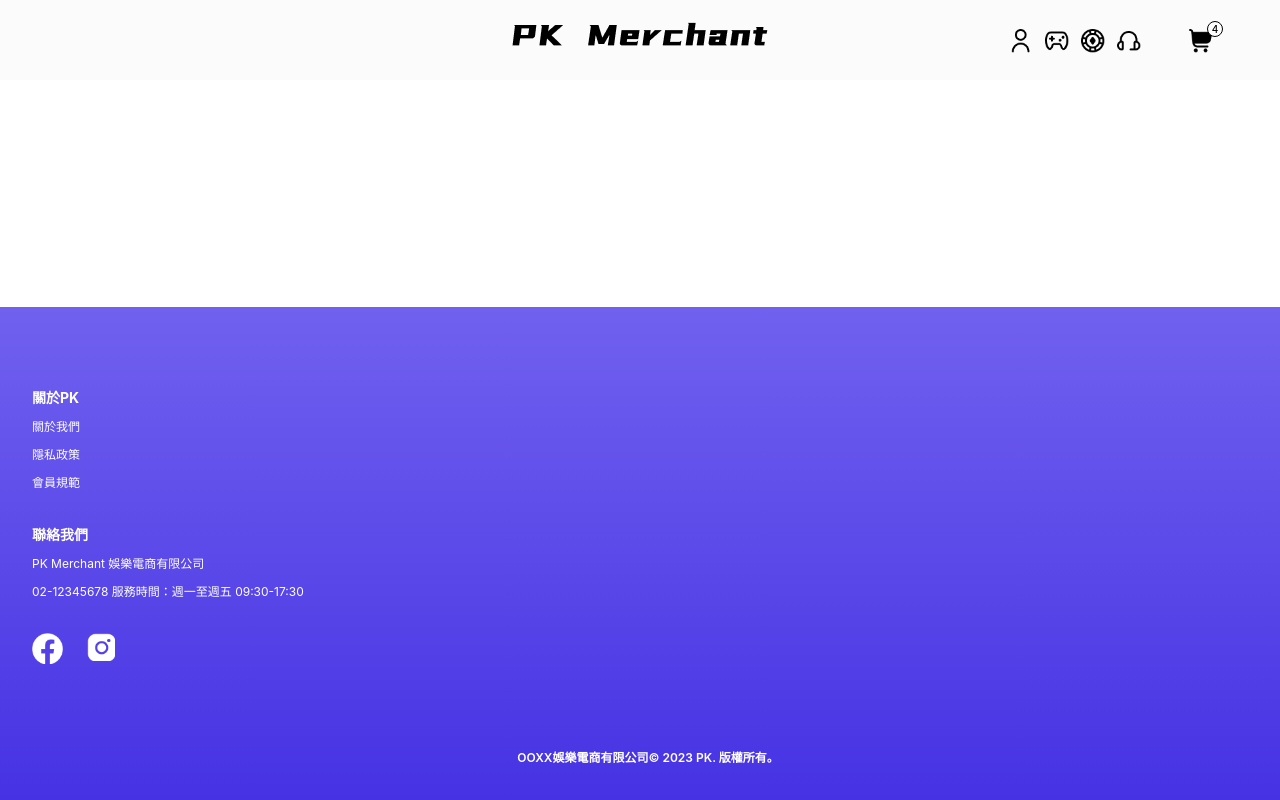
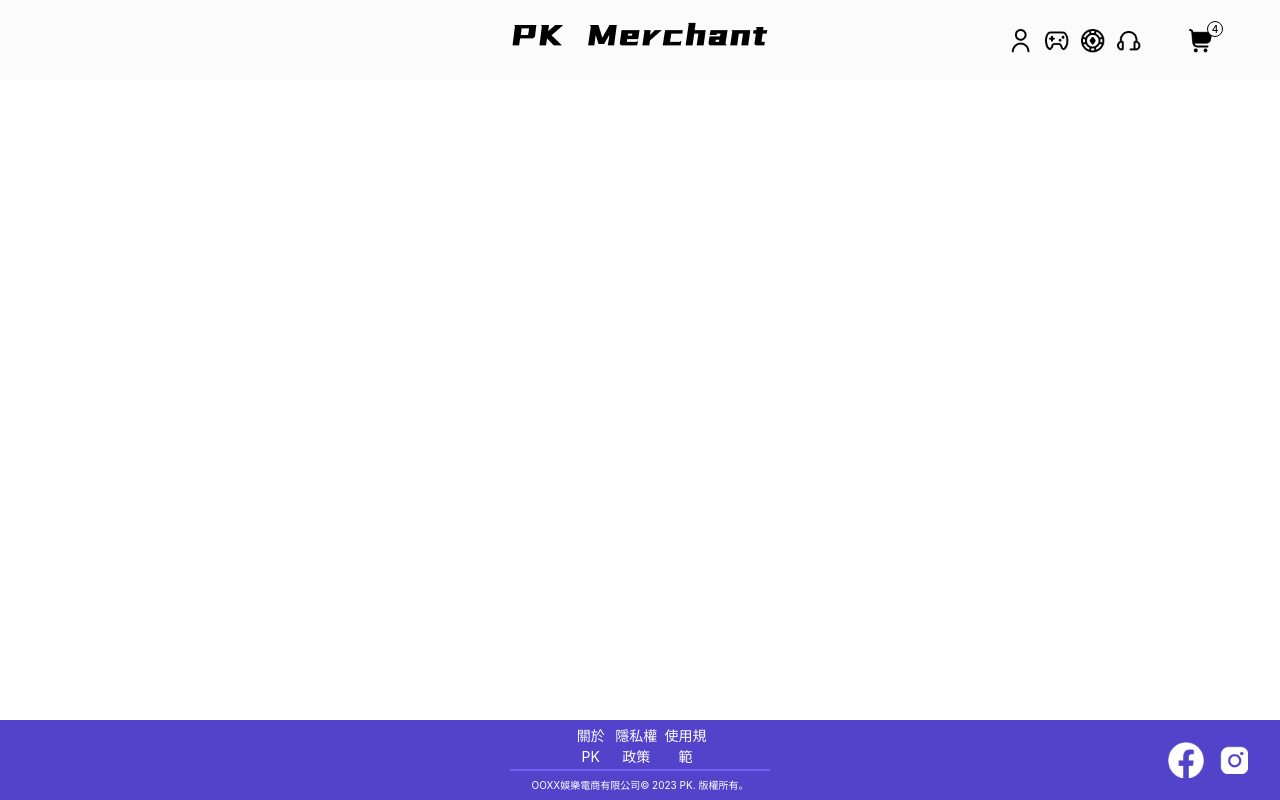
Before and after one commit to ThandarAungUCSM/pk_nuxt, a Nuxt app: page / in a window 1280 px wide. Built offline with nearby package versions, Linux system fonts and the light colour scheme.

Commit message:
footer mobile & pc

```diff
--- a/components/Footer.vue
+++ b/components/Footer.vue
@@ -1,5 +1,6 @@
 <template>
-  <div class="footer-block">
+  <div>
+    <div class="footer-block-m">
       <div>
         <p class="foot-title1">關於PK</p>
         <span class="txt1">關於我們</span>
@@ -19,6 +20,24 @@
         <span class="footest-txt">OOXX娛樂電商有限公司© 2023 PK. 版權所有。</span>
       </div>
     </div>
+    <div class="footer-block-pc">
+      <div class="hidden-css">
+      </div>
+      <div class="footest-block">
+        <div class="m-center">
+          <span class="center-top">關於PK</span>
+          <span class="center-top">隱私權政策</span>
+          <span class="center-top">使用規範</span>
+        </div>
+        <div class="line-css"></div>
+        <span class="footest-txt">OOXX娛樂電商有限公司© 2023 PK. 版權所有。</span>
+      </div>
+      <div class="foot-img">
+        <img class="fb-css" alt="facebook" src="../assets/mobile/facebook.png" />
+        <img class="inst-css" alt="instagram" src="../assets/mobile/instagram.png" />
+      </div>
+    </div>
+  </div>
 </template>
 
 <script>
@@ -36,12 +55,16 @@ export default {
 </script>
 
 <style lang="scss" scoped>
-  .footer-block {
+  .footer-block-m {
+    display: none;
+    @media screen and (max-width: 768px) {
+      display: block;
       position: absolute;
       bottom: 0;
       width: 100%;
       background: linear-gradient(180deg, #7161EF 0%, #4632E3 100%);
       padding: 5rem 1rem 2rem 2rem;
+    }
     .foot-title1, .foot-title2 {
       font-weight: 700;
       font-size: 14px;
@@ -81,4 +104,65 @@ export default {
       }
     }
   }
+  .footer-block-pc {
+    display: flex;
+    justify-content: space-between;
+    align-items: center;
+    background: #5243CA;
+    padding: 0 2rem;
+    height: 80px;
+    position: absolute;
+    bottom: 0;
+    width: 100%;
+    @media screen and (max-width: 768px) {
+      display: none;
+    }
+    .hidden-css {
+      visibility: hidden;
+      width: 30%;
+    }
+    .footest-block {
+      width: 30%;
+      text-align: center;
+      .m-center {
+        display: flex;
+        justify-content: space-between;
+        align-items: center;
+        width: 37%;
+        margin: 0 auto;
+        .center-top {
+          font-weight: 400;
+          font-size: 14px;
+          color: #FFF;
+        }
+
+      }
+      .line-css {
+        width: 260px;
+        margin: 0 auto;
+        border: 1px solid #7161EF;
+        margin-top: 2px;
+      }
+      .footest-txt {
+        font-weight: 400;
+        font-size: 10px;
+        color: #FFF;
+      }
+    }
+    .foot-img {
+      width: 30%;
+      display: flex;
+      align-items: center;
+      justify-content: flex-end;
+      .fb-css {
+        width: 36px;
+        height: 36px;
+      }
+      .inst-css {
+        width: 28px;
+        height: 28px;
+        margin-left: 1rem;
+      }
+    }
+  }
 </style>
--- a/components/Header.vue
+++ b/components/Header.vue
@@ -63,7 +63,7 @@ export default {
     background-image: url("../assets/mobile/menu-fine.png") !important;
     font-size: 11px;
     width: 24px;
-    height: 24px;
+    height: 17px;
   }
 }
 .navbar-toggler {
@@ -171,7 +171,7 @@ export default {
   right: -10px;
   border: 1px solid #000;
   @media screen and (max-width: 768px) {
-    top: 1px;
+    top: -7px;
     left: 15px;
   }
 }
```
Lines whose indentation alone changed are shown as unchanged.
